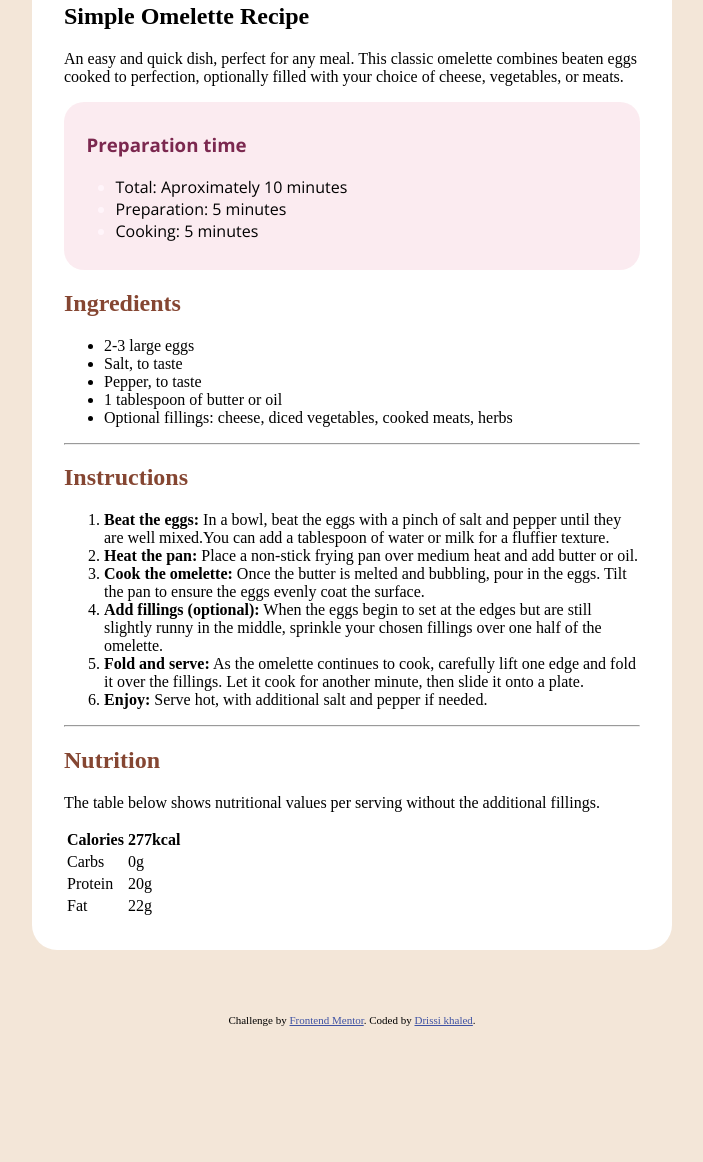
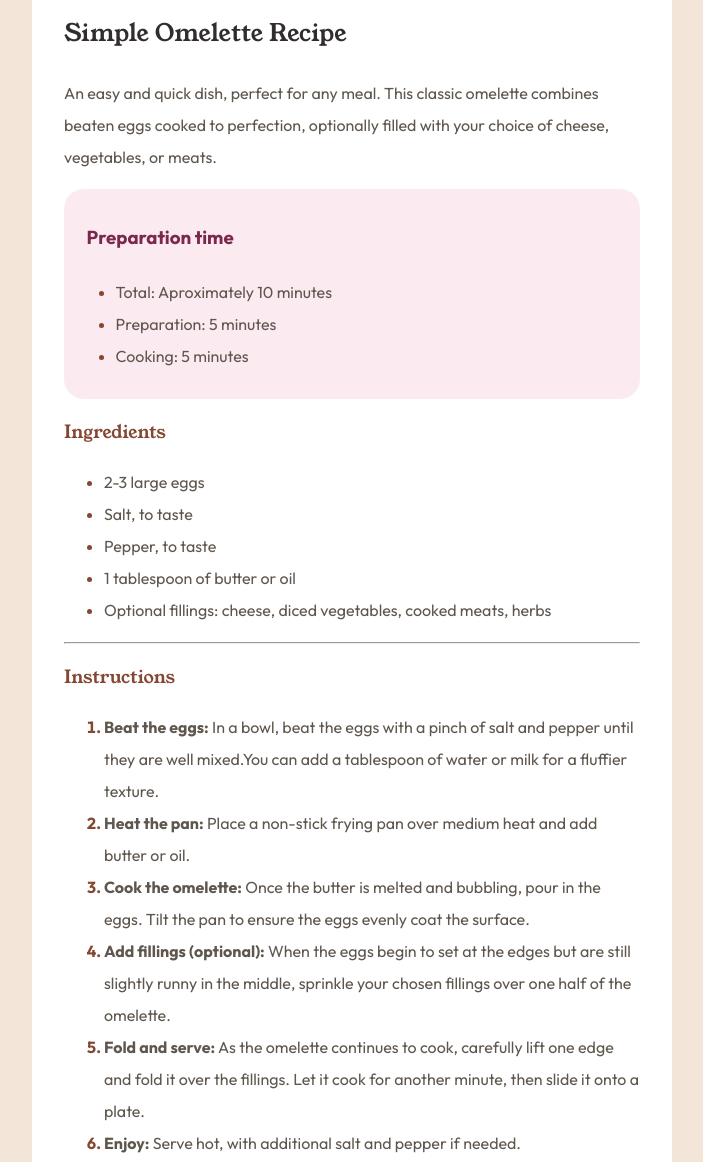
Before and after one commit to khaLd-01e/recipe-page, a plain HTML site: page index.html in a window 1280 px wide. Shown: the part 380-1542 px from the top of the page, without its empty margins (288-991 px from the left). Before the commit the page ends 1406 px from the top, so only its background shows below. Drawn offline with nearby package versions, Linux system fonts and the light colour scheme.

Commit message:
Add files via upload

```diff
--- a/index.html
+++ b/index.html
@@ -5,12 +5,16 @@
     <meta name="viewport" content="width=device-width, initial-scale=1.0" />
 
     <link rel="icon" type="image/png" sizes="32x32" href="favicon-32x32.png" />
+    <link rel="preconnect" href="https://fonts.googleapis.com" />
+    <link rel="preconnect" href="https://fonts.gstatic.com" crossorigin />
     <link
-      href="https://fonts.googleapis.com/css2?family=Young+Serif&display=swap"
+      href="https://fonts.googleapis.com/css2?family=Open+Sans:ital,wght@0,300..800;1,300..800&family=Outfit:wght@100..900&family=Young+Serif&display=swap"
       rel="stylesheet"
     />
+    <link rel="preconnect" href="https://fonts.googleapis.com" />
+    <link rel="preconnect" href="https://fonts.gstatic.com" crossorigin />
     <link
-      href="https://fonts.googleapis.com/css2?family=Open+Sans:ital,wght@0,300..800;1,300..800&family=Young+Serif&display=swap"
+      href="https://fonts.googleapis.com/css2?family=Open+Sans:ital,wght@0,300..800;1,300..800&family=Outfit:wght@100..900&family=Young+Serif&display=swap"
       rel="stylesheet"
     />
 
@@ -28,10 +32,14 @@
         margin: 0;
         padding: 0;
         background-color: hsl(30, 54%, 90%);
+        font-family: "Outfit", sans-serif;
         font-size: 16px;
+        width: 100%;
+        line-height: 2;
+        font-weight: normal;
+        color: hsl(30, 10%, 34%);
+      }
 
-        font-weight: 400px;
-      }
       main {
         background-color: hsl(0, 0%, 100%);
         margin-top: 5%;
@@ -51,7 +59,6 @@
         border-radius: 25px;
       }
       .alert {
-        font-family: "Open Sans", sans-serif;
         background-color: rgba(220, 100, 140, 0.13);
         padding: 2%;
         border-radius: 20px;
@@ -60,26 +67,46 @@
         color: hsl(332, 51%, 32%);
         margin-left: 2%;
       }
-      .alert li::marker {
-        color: hsl(330, 100%, 98%);
+      li::marker {
+        color: hsl(14, 45%, 36%);
+        font-weight: bold;
       }
       h2 {
         color: hsl(14, 45%, 36%);
+        font-family: "Young Serif", serif;
+        font-weight: normal;
+        font-size: large;
       }
 
-      /*styling the size screen*/
-      main {
-        flex: 0 0 100%;
-        box-sizing: border-box;
+      h1 {
+        font-family: "Young Serif", serif;
+        font-weight: 400;
+        font-style: normal;
+        color: hsl(24, 5%, 18%);
       }
 
+      table {
+        width: 100%;
+        border-collapse: collapse;
+      }
+      td {
+        padding: 12px 15px;
+        text-align: left;
+      }
 
+      .mid {
+        border-top: 1px solid #dddddd;
+      }
+      .num {
+        font-weight: bold;
+        color: hsl(14, 45%, 36%);
+      }
     </style>
   </head>
   <body>
     <main>
       <section>
-        <div class="">
+        <div class="top">
           <img src="image-omelette.jpeg" alt="Omelette image" class="om-img" />
           <h1>Simple Omelette Recipe</h1>
 
@@ -159,22 +186,24 @@
           additional fillings.
         </p>
         <table>
+          <tbody>
             <tr>
-            <th>Calories</th>
-            <th>277kcal</th>
+              <td>Calories</td>
+              <td class="num">277kcal</td>
             </tr>
-          <tr>
+            <tr class="mid">
               <td>Carbs</td>
-            <td>0g</td>
+              <td class="num">0g</td>
             </tr>
-          <tr>
+            <tr class="mid">
               <td>Protein</td>
-            <td>20g</td>
+              <td class="num">20g</td>
             </tr>
-          <tr>
+            <tr class="mid">
               <td>Fat</td>
-            <td>22g</td>
+              <td class="num">22g</td>
             </tr>
+          </tbody>
         </table>
       </section>
     </main>
```
Lines whose indentation alone changed are shown as unchanged.
